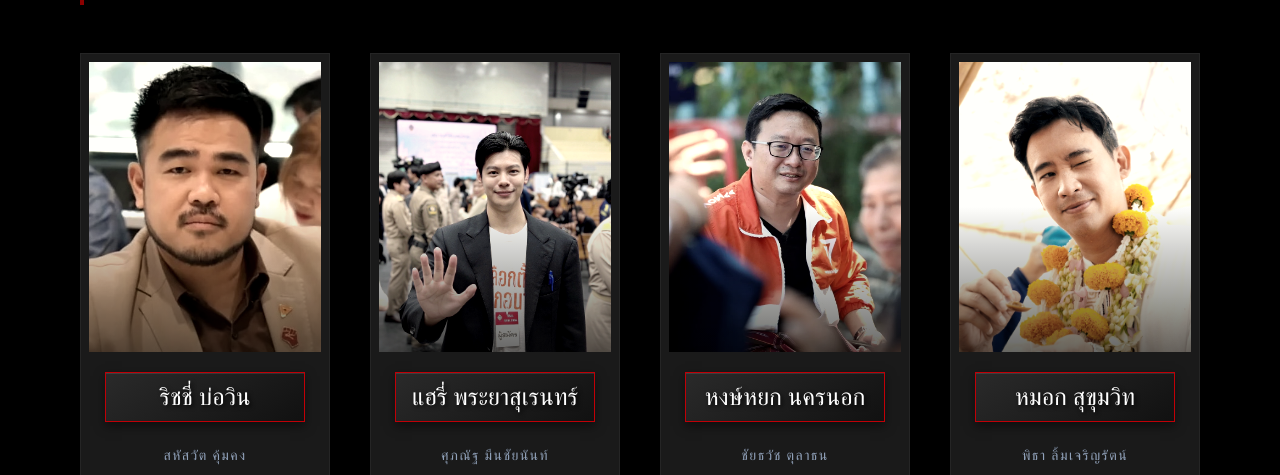
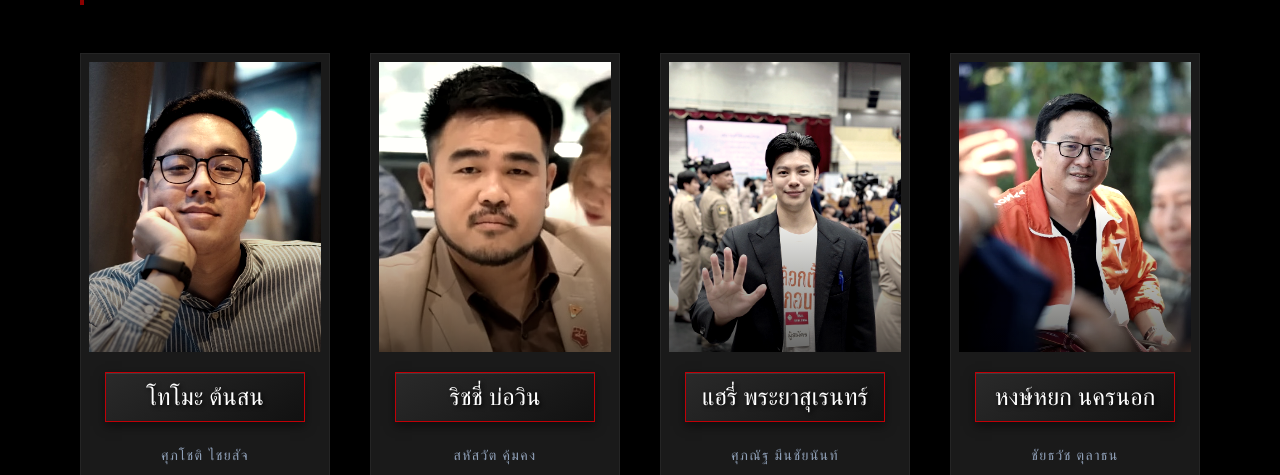
Before and after one commit to bdsach/nak-leng-archives, a React (Vite) app: page / in a window 1280 px wide. Shown: the part 477-952 px from the top of the page. Built offline with nearby package versions, Linux system fonts and the light colour scheme; a web font is replaced by a local one.

Commit message:
📚 add(data): supachot_c

```diff
--- a/src/data/Figures.ts
+++ b/src/data/Figures.ts
@@ -1,4 +1,10 @@
 export const figures: Figure[] = [
+  {
+    id: "supachot_c",
+    name: "ศุภโชติ ไชยสัจ",
+    alias: "โทโมะ ต้นสน",
+    imageUrl: "/avatars/supachot_c.jpeg",
+  },
   {
     id: "sahassawat_kk",
     name: "สหัสวัต คุ้มคง",
```
Also changed, not shown: public/avatars/supachot_c.jpeg (added).
